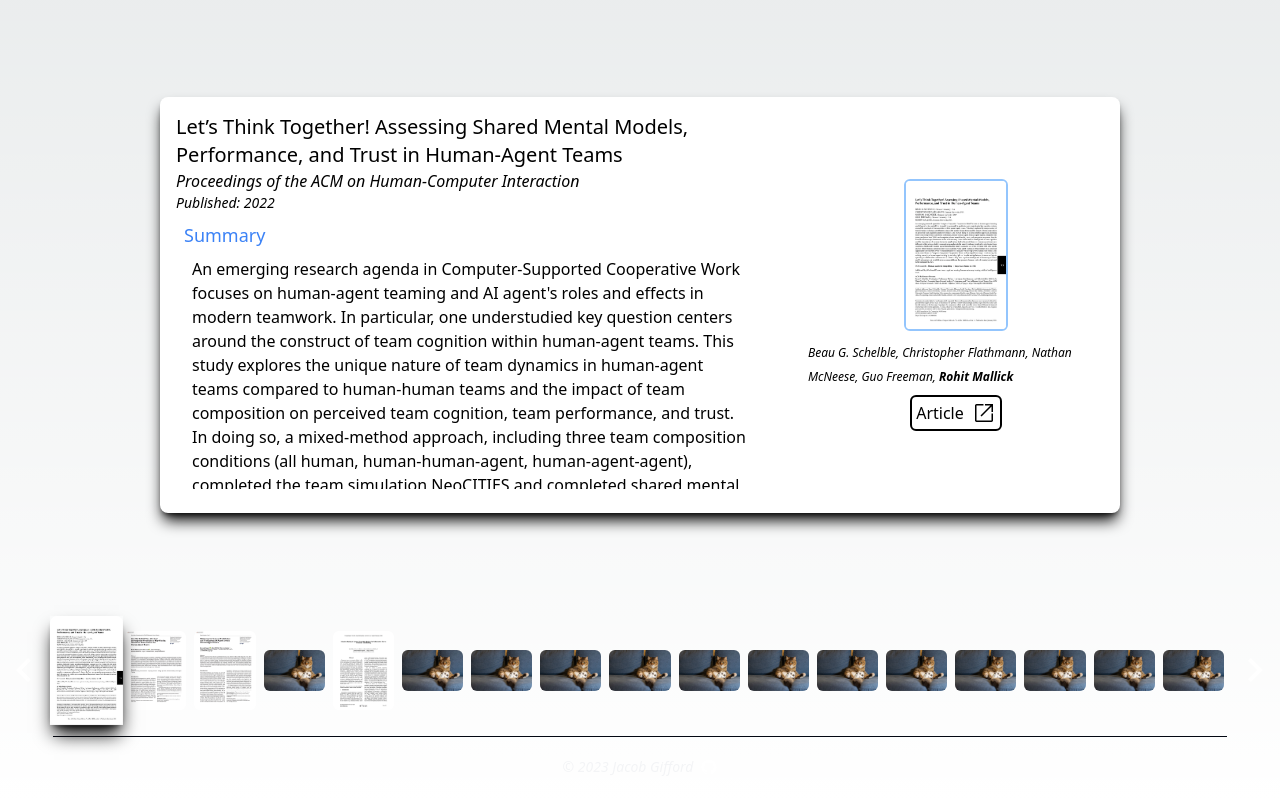
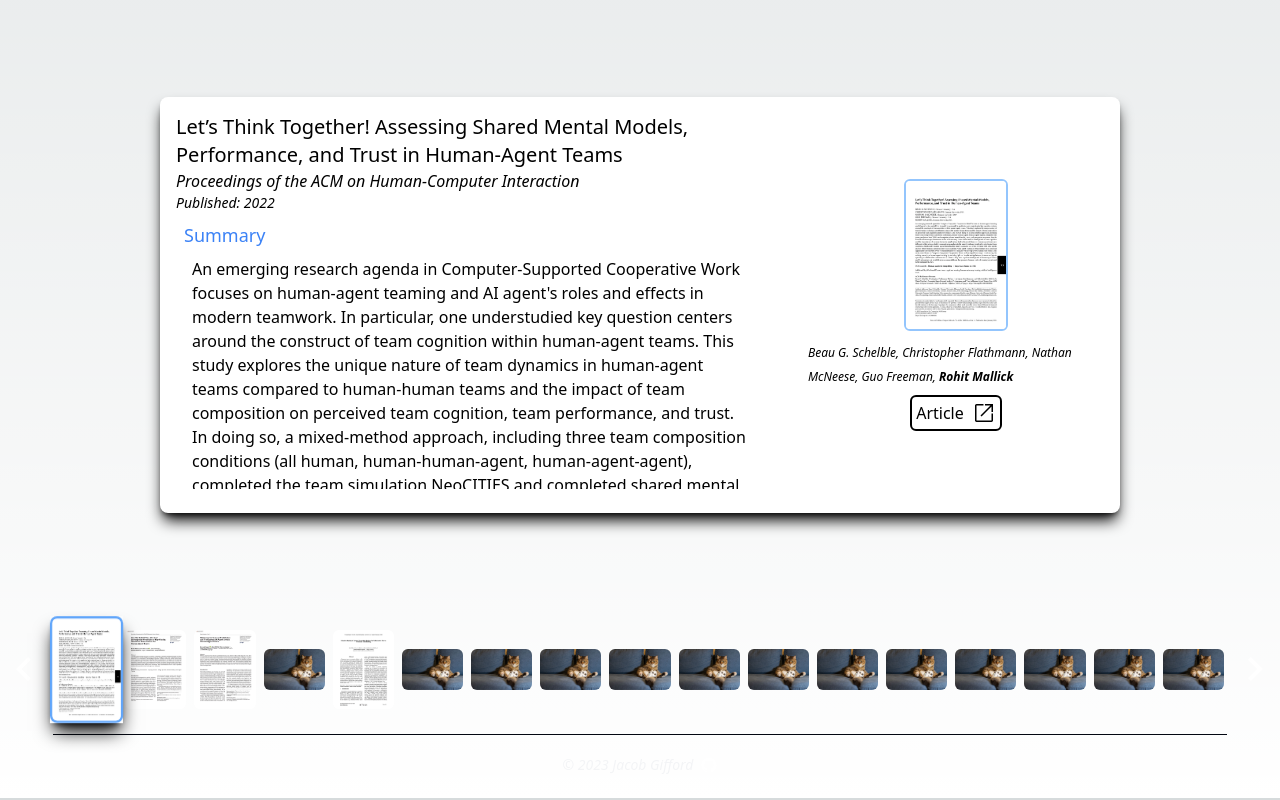
Before and after one commit to JaeGif/Rohit_Portfolio, a Next.js app: page /publications in a window 1280 px wide. Shown: the part 803-1603 px from the top of the page. Built offline with nearby package versions, Linux system fonts and the light colour scheme.

Commit message:
slideshow current slides being shown

```diff
--- a/src/components/slideshow/CurrentFeature.tsx
+++ b/src/components/slideshow/CurrentFeature.tsx
@@ -40,12 +40,17 @@ function CurrentFeature({
           : () => {}
       }
       className={`w-full h-full cursor-pointer ${
-        index === highlightedIndex && 'shadow-lg shadow-black'
+        index === highlightedIndex && `shadow-lg shadow-black`
       }`}
     >
       <div
         className={`h-fit w-fit rounded-t-md ${
-          (index !== highlightedIndex || !options.description) && 'rounded-b-md'
+          (index !== highlightedIndex || !options.description) &&
+          `rounded-b-md ${
+            !options.description &&
+            index === highlightedIndex &&
+            'border-2 border-blue-400'
+          }`
         } overflow-hidden`}
       >
         <img src={data.image} alt='placeholder' className='w-full' />
```
